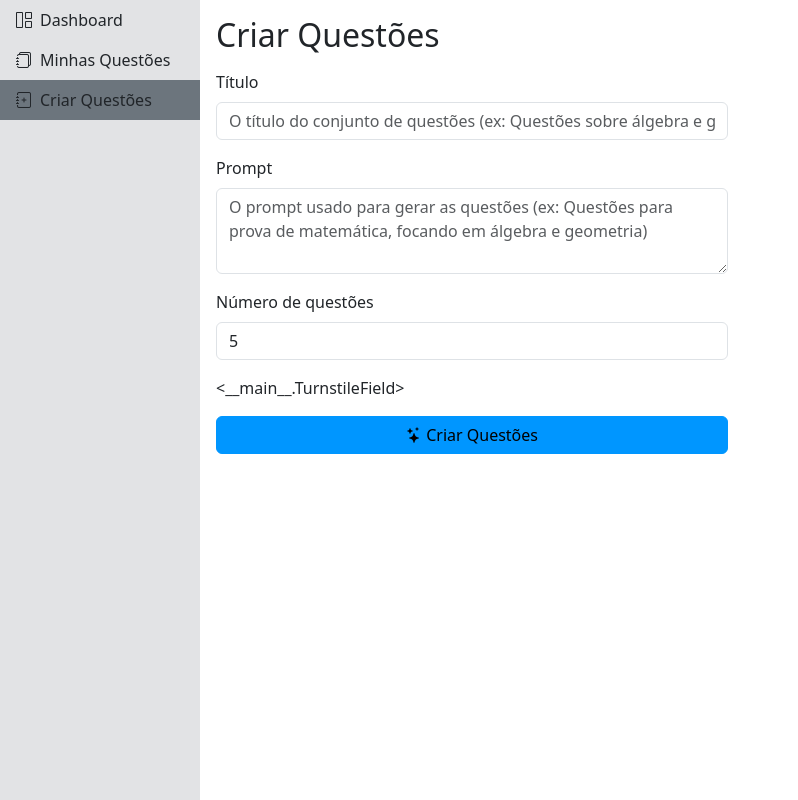
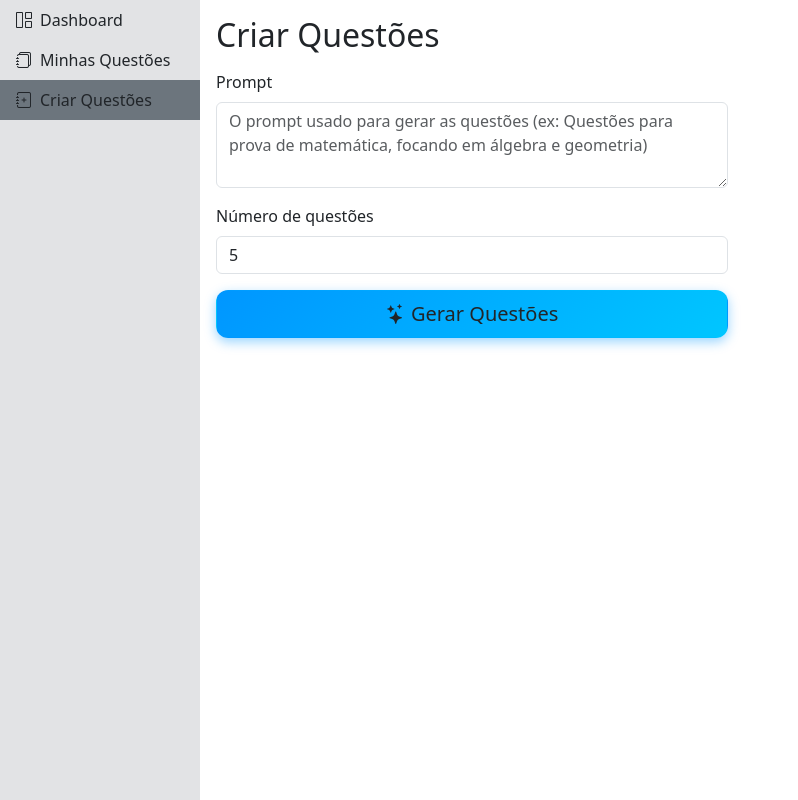
Before and after one commit to Joab0/pupil-questions, a Django app: page /question-sets/add/ in a window 1280 px wide. Shown: the part 59-859 px from the top of the page, without its empty margins (0-798 px from the left). Run offline with Django 5.2, Linux system fonts and the light colour scheme; the visitor is signed in with stand-in values (Sample User, id 1); parts of the project's set-up code (start-up, migrations or seed data) failed here and were passed over; some libraries are stand-ins or nearby versions.

Commit message:
feat: improve questions - Remove title from add question set form - Remove Turnstile from add question set form - Add description for question set - Improve naming

```diff
--- a/backend/apps/questions/admin.py
+++ b/backend/apps/questions/admin.py
@@ -5,7 +5,7 @@ from .models import Choice, PracticeAnswer, PracticeSession, Question, QuestionS
 
 @admin.register(QuestionSet)
 class QuestionSetAdmin(admin.ModelAdmin):
-    list_display = ["user", "title", "model_name", "created_at", "status"]
+    list_display = ["user", "title", "model", "created_at", "status"]
     readonly_fields = ["created_at"]
 
 
--- a/backend/apps/questions/forms.py
+++ b/backend/apps/questions/forms.py
@@ -1,10 +1,6 @@
 from django import forms
-from turnstile.fields import TurnstileField
 
 
 class QuestionSetAddForm(forms.Form):
-    turnstile = TurnstileField()
-
-    title = forms.CharField(min_length=2, max_length=100, strip=True)
     prompt = forms.CharField(min_length=10, max_length=2048, strip=True)
     questions_number = forms.IntegerField(min_value=2, max_value=10, initial=5)
--- a/backend/apps/questions/models.py
+++ b/backend/apps/questions/models.py
@@ -7,9 +7,10 @@ class QuestionSet(models.Model):
     user = models.ForeignKey(
         User, on_delete=models.CASCADE, related_name="question_sets", verbose_name="Usuário"
     )
-    title = models.CharField(verbose_name="Título", max_length=255)
+    title = models.CharField(verbose_name="Título", max_length=128)
+    description = models.CharField(verbose_name="Descrição", max_length=512, null=True)
     prompt = models.TextField(verbose_name="Prompt")
-    model_name = models.CharField(verbose_name="Nome do modelo", max_length=100, null=True)
+    model = models.CharField(verbose_name="Nome do modelo", max_length=100, null=True)
     created_at = models.DateTimeField(verbose_name="Data de criação", auto_now_add=True)
     status = models.CharField(
         verbose_name="Status",
--- a/backend/apps/questions/tasks.py
+++ b/backend/apps/questions/tasks.py
@@ -19,8 +19,9 @@ def generate_questions_task(question_set_id: int, prompt: str, questions_number:
     try:
         response = generate_questions(prompt, questions_number)
         question_set.title = response.title
-        question_set.model_name = settings.AI_SERVICE_MODEL
-        question_set.save(update_fields=["title", "model_name"])
+        question_set.description = response.description
+        question_set.model = settings.AI_SERVICE_MODEL
+        question_set.save(update_fields=["title", "description", "model"])
 
         with transaction.atomic():
             for question in response.questions:
--- a/backend/apps/questions/templates/questions/add_question_set.html
+++ b/backend/apps/questions/templates/questions/add_question_set.html
@@ -6,20 +6,6 @@
         <div class="col-md-12 col-lg-6">
             <form action="{% url "add_question_set" %}" method="post">
                 {% csrf_token %}
-                {% comment %} Question set title {% endcomment %}
-                <div class="mb-3">
-                    <label for="question-set-title" class="form-label">Título</label>
-                    <input type="text"
-                           name="title"
-                           id="question-set-title"
-                           class="form-control"
-                           maxlength="255"
-                           minlength="2"
-                           placeholder="O título do conjunto de questões (ex: Questões sobre álgebra e geometria)"
-                           autocomplete="on"
-                           value="{{ form.title.value|default:"" }}"
-                           required />
-                </div>
                 {% comment %} Question set {% endcomment %}
                 <div class="mb-3">
                     <label for="question-set-prompt" class="form-label">Prompt</label>
@@ -45,8 +31,7 @@
                            value="{{ form.questions_number.value }}"
                            placeholder="Número de questões" />
                 </div>
-                <div class="mb-3">{{ form.turnstile }}</div>
-                <button type="submit" class="btn btn-primary w-100">{% icon "stars" %} Criar Questões</button>
+                <button type="submit" class="btn btn-ai btn-lg w-100">{% icon "stars" %} Gerar Questões</button>
             </form>
         </div>
     </div>
--- a/backend/apps/questions/templates/questions/question_sets.html
+++ b/backend/apps/questions/templates/questions/question_sets.html
@@ -18,7 +18,7 @@
                                 <h5>{{ question_set.title }}</h5>
                                 <span class="d-flex flex-column">
                                     <span>{% icon "list" "me-1" %}{{ question_set.questions.all|length }} Questões</span>
-                                    <span>{% icon "stars" "me-1" %}{{ question_set.prompt }}</span>
+                                    <span>{% icon "info-circle" "me-1" %}{{ question_set.description }}</span>
                                 </span>
                             </span>
                             <a href="{% url "question_set" question_set.pk %}"
--- a/backend/apps/questions/views.py
+++ b/backend/apps/questions/views.py
@@ -38,7 +38,8 @@ def add_question_set_view(request: HttpRequest):
                 data = form.cleaned_data
                 question_set = QuestionSet.objects.create(
                     user=request.user,
-                    title=data["title"],
+                    # Temporary title
+                    title=data["prompt"][:20],
                     prompt=data["prompt"],
                     status="pending",
                 )
```
Also changed, not shown: backend/apps/questions/service.py (+4 -3 lines), backend/apps/questions/migrations/0001_initial.py, backend/apps/questions/migrations/0002_practicesession_practiceanswer.py (deleted).
